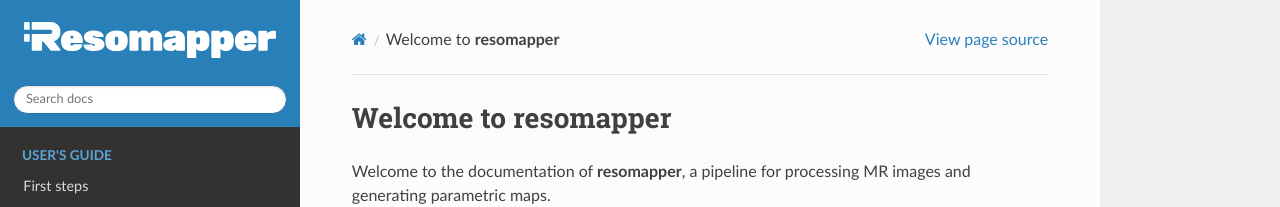
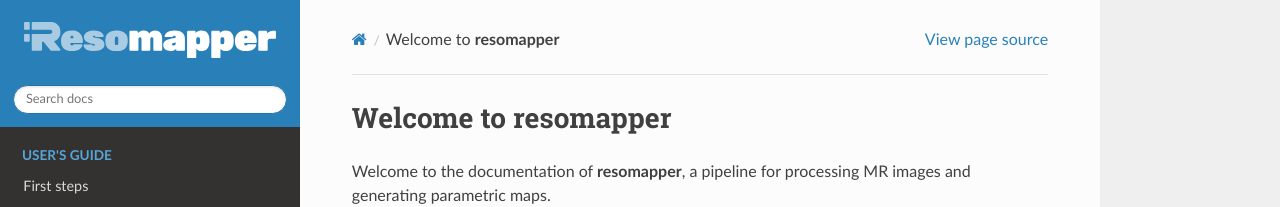
Before and after one commit to Biomedical-MR/resomapper, a Sphinx documentation site: the page built from docs/index.md, in a window 1280 px wide. Shown: the top 207 px of the page. Built offline with Sphinx 7.4.7 and the Read the Docs theme 3.1.0, drawn with Linux system fonts in a browser that asks for light colours; pages that are not in the unit, such as notebooks, are missing from menus.

Commit message:
Update conf.py

```diff
--- a/docs/conf.py
+++ b/docs/conf.py
@@ -45,7 +45,7 @@
 #
 html_theme = "sphinx_rtd_theme"
 html_static_path = ["_static"]
-html_logo = "_static/resomapper_logo_white.svg"
+html_logo = "_static/resomapper_logo_white_transparency.svg"
 html_favicon = "_static/resomapper_favicon.ico"
 html_theme_options = {
     "logo_only": True,
```
